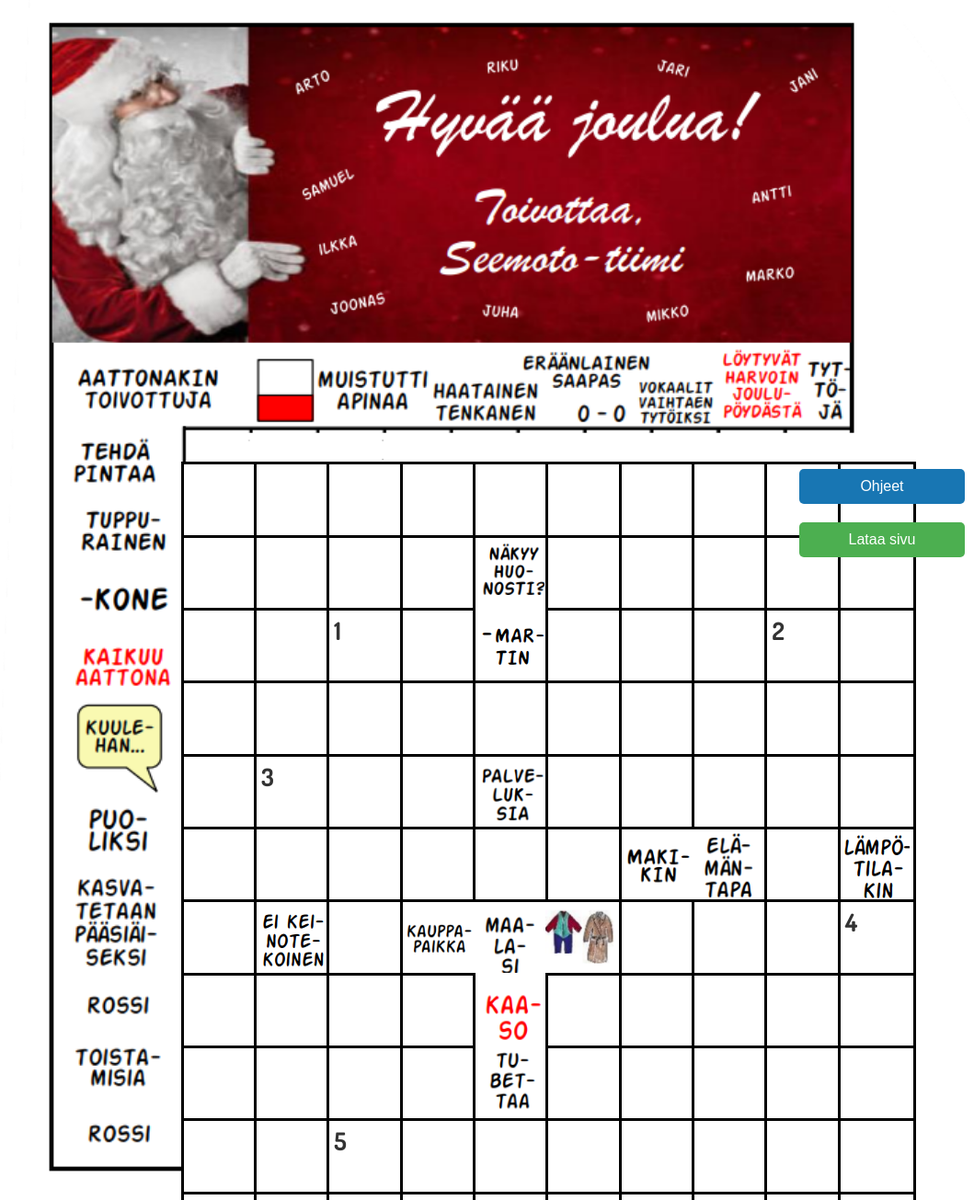
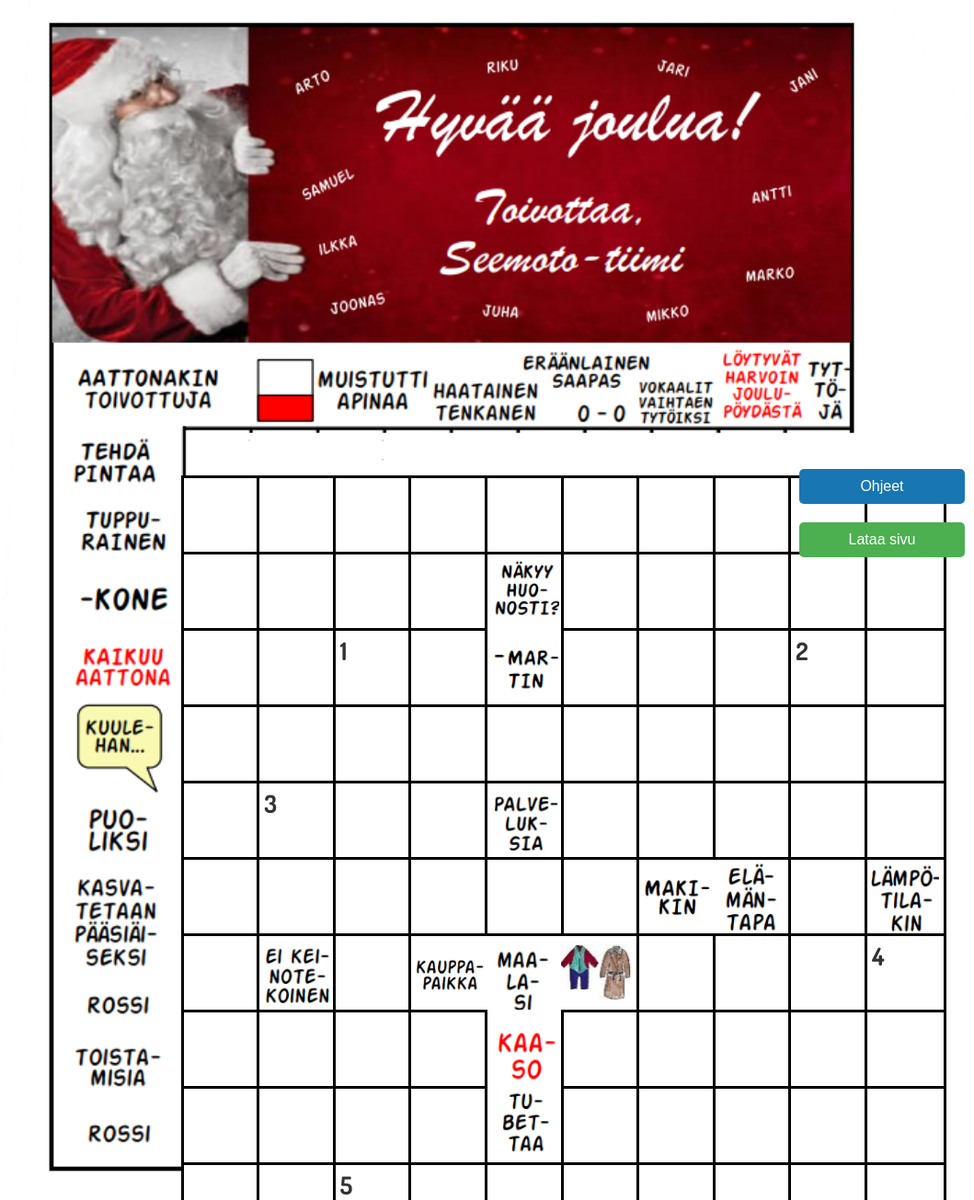
Before and after one commit to DeveloperWizard83/ristikko2021, a React (Vite) app: page / in a window 1280 px wide. Shown: the top 1305 px of the page at 92% size, without its empty margins (221-1280 px from the left). Built offline with nearby package versions, Linux system fonts and the light colour scheme.

Commit message:
Tehty ristikko oikean näköiseksi chromessa

```diff
--- a/src/CrosswordGrid.css
+++ b/src/CrosswordGrid.css
@@ -20,12 +20,12 @@ margin-top: -279px;
 }
 .grid-container {
   display: grid;
-  grid-template-columns: repeat(10, 2.1cm);
-  grid-template-rows: repeat(11, 2.1cm);
+  grid-template-columns: repeat(10, 82.6px);
+  grid-template-rows: repeat(11, 83px);
   position: absolute;
   margin-top: 435px; /* Adjust the value as needed */
   left: 19%;
-  top: 7.9%;
+  top: 9%;
 
 
 
--- a/src/CustomKeyboard.css
+++ b/src/CustomKeyboard.css
@@ -3,14 +3,10 @@
 
 }
 
-@media (max-width: 500px) {
 
-    .grid-container {
-        display: grid;
-        grid-template-columns: repeat(10, 1.9cm);
-        grid-template-rows: repeat(11, 1.9cm);
-        top: 4.5%;
-    }
+@media (min-width: 421px) and (max-width: 500px) {
+
+
 
     .custom-keyboard {
         display: grid;
```
